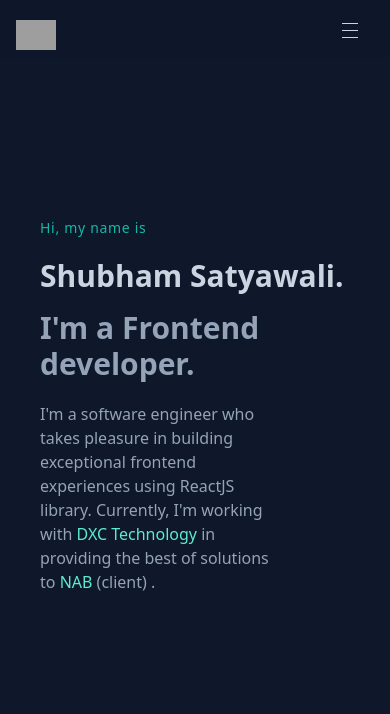
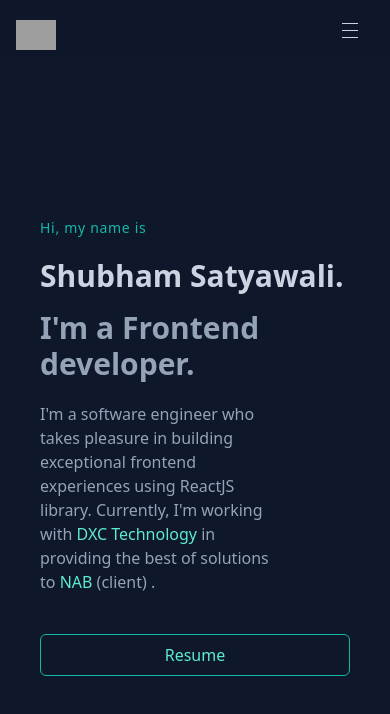
Before and after one commit to Shubham052000/portfolio-web-app, a React (Vite) app: page / in a window 390 px wide. Shown: the top 714 px of the page. Built offline with nearby package versions, Linux system fonts and the light colour scheme; grey boxes are pictures that could not be loaded.

Commit message:
Adding download resume functionality for mobile devices

```diff
--- a/src/components/MainPage.tsx
+++ b/src/components/MainPage.tsx
@@ -1,3 +1,5 @@
+import resume from "../static/resume.pdf";
+
 const MainPage = () => {
   return (
     <>
@@ -39,6 +41,13 @@ const MainPage = () => {
             (client) .
           </p>
         </>
+        <a
+          className="block text-center px-4 py-2 border border-accented-low text-accented-high rounded-md w-full mt-10 md:hidden active:bg-accented-dark duration-300"
+          href={resume}
+          download={"Resume_Shubham_Satyawali"}
+        >
+          Resume
+        </a>
       </section>
     </>
   );
```
